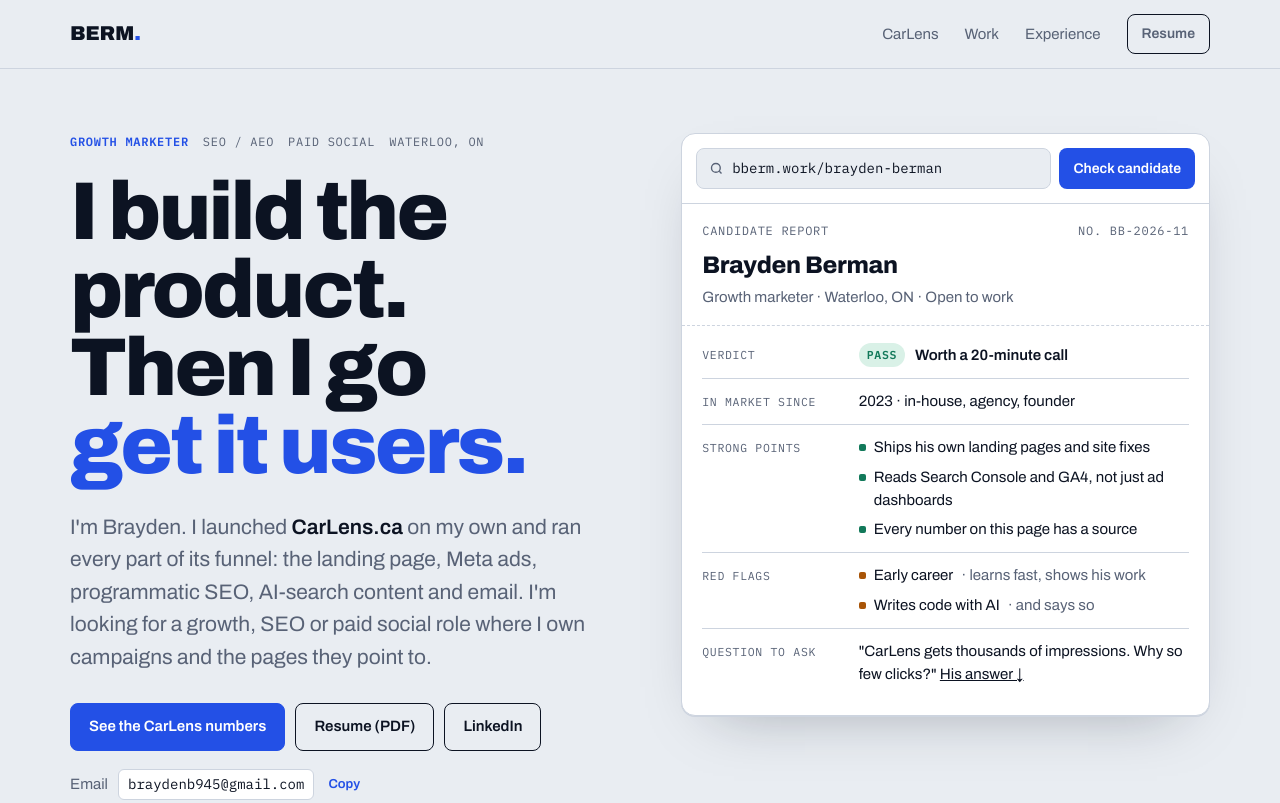
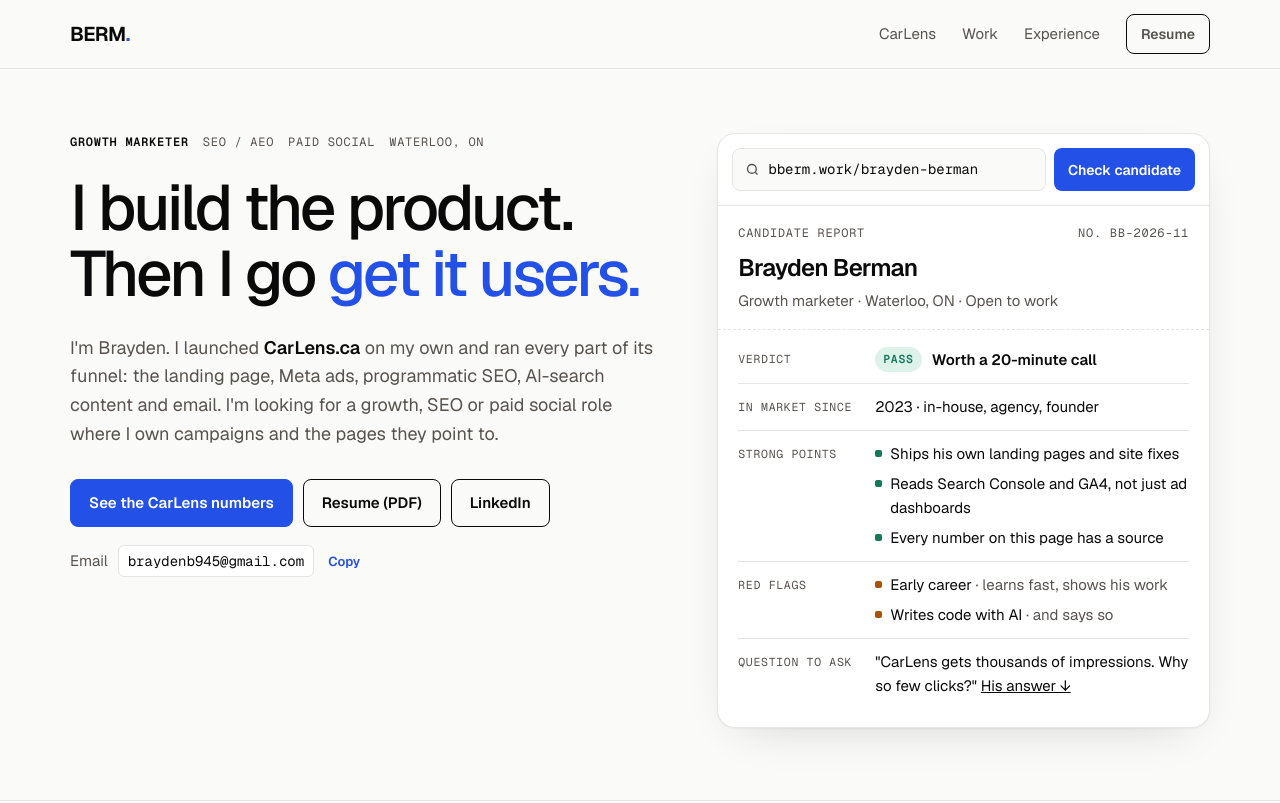
Before and after one commit to Bermmm/bberm.work, a plain HTML site: page index.html in a window 1280 px wide. Shown: the top 803 px of the page. Drawn offline with nearby package versions, Linux system fonts and the light colour scheme.

Commit message:
Add files via upload

```diff
--- a/index.html
+++ b/index.html
@@ -21,40 +21,45 @@
 <meta name="claude:viewport-fit-sides" content="cover">
 <link rel="preconnect" href="https://fonts.googleapis.com">
 <link rel="preconnect" href="https://fonts.gstatic.com" crossorigin>
-<link rel="stylesheet" href="https://fonts.googleapis.com/css2?family=Archivo:wdth,wght@62..125,400..900&family=IBM+Plex+Mono:wght@400;500;600&display=swap">
+<link rel="stylesheet" href="https://fonts.googleapis.com/css2?family=Geist:wght@400..700&family=Geist+Mono:wght@400..600&display=swap">
 <style>
-/* Layout: a used-car inspection report, applied to a candidate. Paper report card in the hero, case file below, data with sources. */
+/* Layout: a used-car inspection report, applied to a candidate. Light = clean (Geist, warm white, one blue accent); dark = technical (near-black, white CTA, soft glow). */
 :root {
-  --bg: #E9EDF2;
+  --bg: #FAFAF9;
   --card: #FFFFFF;
-  --ink: #0C1322;
-  --muted: #586276;
-  --line: #CDD4DF;
+  --ink: #0A0A0A;
+  --muted: #57534E;
+  --line: #E7E5E4;
   --blue: #2350E6;
-  --blue-soft: #DCE4FD;
+  --blue-soft: #E6ECFD;
   --pass: #12795A;
-  --pass-soft: #D9F1E7;
+  --pass-soft: #DDF3EA;
   --flag: #A85407;
-  --flag-soft: #FBEBD6;
-  --chart-bar: #A9B9F3;
-  --display: "Archivo", "Arial Narrow", Arial, sans-serif;
-  --body: "Archivo", Arial, sans-serif;
-  --mono: "IBM Plex Mono", ui-monospace, Menlo, Consolas, monospace;
+  --flag-soft: #FBEEDC;
+  --chart-bar: #BFCBF5;
+  --cta: #2350E6;
+  --cta-ink: #FFFFFF;
+  --report-shadow: 0 1px 2px rgba(0,0,0,.04), 0 16px 48px -24px rgba(0,0,0,.2);
+  --display: "Geist", ui-sans-serif, system-ui, -apple-system, "Segoe UI", sans-serif;
+  --body: "Geist", ui-sans-serif, system-ui, -apple-system, "Segoe UI", sans-serif;
+  --mono: "Geist Mono", ui-monospace, Menlo, Consolas, monospace;
   --maxw: 1180px;
 }
 @media (prefers-color-scheme: dark) { :root:not([data-theme="light"]) {
-  --bg: #090E18; --card: #111A2A; --ink: #E7ECF4; --muted: #95A1B6; --line: #24314A;
-  --blue: #7290FF; --blue-soft: #1B2850; --pass: #4FCB9C; --pass-soft: #0F3127;
-  --flag: #F2AE56; --flag-soft: #3A2810; --chart-bar: #33478F; color-scheme: dark; } }
+  --bg: #0A0A0A; --card: #111111; --ink: #FAFAFA; --muted: #A1A1AA; --line: #242424;
+  --blue: #6E8BFF; --blue-soft: #18203D; --pass: #4FCB9C; --pass-soft: #0F2A21;
+  --flag: #F2AE56; --flag-soft: #2E2210; --chart-bar: #26304F; --cta: #FAFAFA; --cta-ink: #0A0A0A;
+  --report-shadow: 0 0 0 1px rgba(110,139,255,.12), 0 30px 80px -30px rgba(110,139,255,.35); color-scheme: dark; } }
 :root[data-theme="dark"] {
-  --bg: #090E18; --card: #111A2A; --ink: #E7ECF4; --muted: #95A1B6; --line: #24314A;
-  --blue: #7290FF; --blue-soft: #1B2850; --pass: #4FCB9C; --pass-soft: #0F3127;
-  --flag: #F2AE56; --flag-soft: #3A2810; --chart-bar: #33478F; color-scheme: dark; }
+  --bg: #0A0A0A; --card: #111111; --ink: #FAFAFA; --muted: #A1A1AA; --line: #242424;
+  --blue: #6E8BFF; --blue-soft: #18203D; --pass: #4FCB9C; --pass-soft: #0F2A21;
+  --flag: #F2AE56; --flag-soft: #2E2210; --chart-bar: #26304F; --cta: #FAFAFA; --cta-ink: #0A0A0A;
+  --report-shadow: 0 0 0 1px rgba(110,139,255,.12), 0 30px 80px -30px rgba(110,139,255,.35); color-scheme: dark; }
 
 * { box-sizing: border-box; }
 html { scroll-behavior: smooth; }
 @media (prefers-reduced-motion: reduce) { html { scroll-behavior: auto; } *, *::before, *::after { animation: none !important; transition: none !important; } }
-body { margin: 0; background: var(--bg); color: var(--ink); font-family: var(--body); font-size: 17px; line-height: 1.55; -webkit-font-smoothing: antialiased; }
+body { margin: 0; background: var(--bg); color: var(--ink); font-family: var(--body); font-size: 16px; line-height: 1.6; -webkit-font-smoothing: antialiased; }
 body::before { content: ""; position: fixed; inset: 0 0 auto; height: env(safe-area-inset-top, 0px); z-index: 10; background: var(--bg); }
 a { color: inherit; }
 img { max-width: 100%; display: block; }
@@ -67,27 +72,27 @@ p { margin: 0; }
 /* Nav */
 .nav { position: sticky; top: env(safe-area-inset-top, 0px); z-index: 5; background: color-mix(in srgb, var(--bg) 88%, transparent); backdrop-filter: blur(10px); border-bottom: 1px solid var(--line); }
 .nav .wrap { display: flex; align-items: center; justify-content: space-between; gap: 16px; padding-block: 14px; }
-.logo { font-family: var(--display); font-weight: 900; font-stretch: 125%; font-size: 20px; letter-spacing: -0.01em; text-decoration: none; }
+.logo { font-family: var(--display); font-weight: 650; font-size: 20px; letter-spacing: -0.03em; text-decoration: none; }
 .logo span { color: var(--blue); }
 .nav ul { display: flex; gap: 26px; list-style: none; margin: 0; padding: 0; align-items: center; }
 .nav ul a { text-decoration: none; font-size: 15px; color: var(--muted); }
 .nav ul a:hover { color: var(--ink); }
 .btn { display: inline-flex; align-items: center; gap: 8px; font-family: var(--body); font-weight: 600; font-size: 15px; padding: 11px 18px; border-radius: 8px; border: 1px solid var(--ink); background: transparent; color: var(--ink); text-decoration: none; cursor: pointer; transition: background .15s, color .15s; }
 .btn:hover { background: var(--ink); color: var(--bg); }
-.btn.solid { background: var(--blue); border-color: var(--blue); color: #fff; }
-.btn.solid:hover { filter: brightness(1.1); background: var(--blue); }
+.btn.solid { background: var(--cta); border-color: var(--cta); color: var(--cta-ink); }
+.btn.solid:hover { filter: brightness(1.1); background: var(--cta); color: var(--cta-ink); }
 .nav .btn { padding: 8px 14px; font-size: 14px; }
 @media (max-width: 720px) { .nav ul li:not(.keep) { display: none; } }
 
 /* Hero */
 .hero { padding-block: 64px 72px; }
-.hero .wrap { display: grid; grid-template-columns: minmax(0, 1.05fr) minmax(0, 1fr); gap: 56px; align-items: start; }
+.hero .wrap { display: grid; grid-template-columns: minmax(0, 1.2fr) minmax(0, 1fr); gap: 56px; align-items: start; }
 @media (max-width: 960px) { .hero .wrap { grid-template-columns: 1fr; gap: 40px; } .hero { padding-block: 40px 56px; } }
 .eyebrow { color: var(--muted); display: flex; flex-wrap: wrap; gap: 6px 14px; }
-.eyebrow b { color: var(--blue); font-weight: 600; }
-.hero h1 { font-weight: 850; font-stretch: 118%; font-size: clamp(42px, 6.4vw, 82px); line-height: 0.95; letter-spacing: -0.035em; margin-top: 22px; }
+.eyebrow b { color: var(--ink); font-weight: 600; }
+.hero h1 { font-weight: 500; font-size: clamp(40px, 5vw, 64px); line-height: 1.04; letter-spacing: -0.045em; margin-top: 22px; }
 .hero h1 em { font-style: normal; color: var(--blue); }
-.lede { font-size: clamp(18px, 1.8vw, 21px); color: var(--muted); max-width: 34em; margin-top: 26px; }
+.lede { font-size: 18px; color: var(--muted); max-width: 34em; margin-top: 26px; }
 .lede strong { color: var(--ink); font-weight: 600; }
 .ctas { display: flex; flex-wrap: wrap; gap: 10px; margin-top: 30px; }
 .email-line { margin-top: 18px; display: flex; align-items: center; gap: 10px; flex-wrap: wrap; color: var(--muted); font-size: 15px; }
@@ -95,17 +100,17 @@ p { margin: 0; }
 .copy { font: 600 13px var(--body); color: var(--blue); background: none; border: 0; cursor: pointer; padding: 4px; }
 
 /* Report card */
-.report { background: var(--card); border: 1px solid var(--line); border-radius: 14px; box-shadow: 0 1px 0 var(--line), 0 24px 60px -32px rgba(12, 19, 34, .35); position: relative; overflow: hidden; }
+.report { background: var(--card); border: 1px solid var(--line); border-radius: 18px; box-shadow: var(--report-shadow); position: relative; overflow: hidden; }
 .report-top { display: flex; gap: 8px; padding: 14px; border-bottom: 1px solid var(--line); }
 .report-top .field { flex: 1; min-width: 0; display: flex; align-items: center; gap: 8px; border: 1px solid var(--line); border-radius: 8px; padding: 9px 12px; font-family: var(--mono); font-size: 14px; background: var(--bg); overflow: hidden; white-space: nowrap; }
 .report-top .field svg { flex: none; color: var(--muted); }
-.report-top button { flex: none; font: 600 14px var(--body); border: 0; border-radius: 8px; padding: 9px 14px; background: var(--blue); color: #fff; cursor: pointer; }
+.report-top button { flex: none; font: 600 14px var(--body); border: 0; border-radius: 8px; padding: 9px 14px; background: var(--cta); color: var(--cta-ink); cursor: pointer; }
 .report-head { padding: 18px 20px 6px; display: flex; justify-content: space-between; gap: 12px; color: var(--muted); flex-wrap: wrap; }
 .report-subject { padding: 0 20px 16px; border-bottom: 1px dashed var(--line); }
-.report-subject h2 { font-size: 24px; font-weight: 800; font-stretch: 110%; letter-spacing: -0.015em; }
+.report-subject h2 { font-size: 24px; font-weight: 600; letter-spacing: -0.03em; }
 .report-subject p { color: var(--muted); font-size: 15px; margin-top: 2px; }
 .rows { margin: 0; padding: 6px 20px 18px; }
-.row { display: grid; grid-template-columns: 9.5em minmax(0, 1fr); gap: 14px; padding: 11px 0; border-bottom: 1px solid var(--line); font-size: 15px; }
+.row { display: grid; grid-template-columns: 8.2em minmax(0, 1fr); gap: 14px; padding: 11px 0; border-bottom: 1px solid var(--line); font-size: 15px; }
 .row:last-child { border-bottom: 0; }
 @media (max-width: 480px) { .row { grid-template-columns: 1fr; gap: 4px; } .report-top .field span { overflow: hidden; text-overflow: ellipsis; } }
 .row dt { font-family: var(--mono); font-size: 11.5px; letter-spacing: .06em; text-transform: uppercase; color: var(--muted); padding-top: 3px; }
@@ -113,11 +118,11 @@ p { margin: 0; }
 .pill { display: inline-flex; align-items: center; gap: 6px; font-family: var(--mono); font-size: 11.5px; font-weight: 600; letter-spacing: .06em; text-transform: uppercase; padding: 3px 8px; border-radius: 999px; }
 .pill.pass { background: var(--pass-soft); color: var(--pass); }
 .pill.flag { background: var(--flag-soft); color: var(--flag); }
-.pill.info { background: var(--blue-soft); color: var(--blue); }
+.pill.info { background: var(--bg); color: var(--muted); box-shadow: inset 0 0 0 1px var(--line); }
 .verdict { display: flex; align-items: center; gap: 10px; flex-wrap: wrap; font-weight: 600; }
 .flags { list-style: none; padding: 0; margin: 0; display: grid; gap: 6px; }
-.flags li { display: flex; gap: 8px; align-items: baseline; }
-.flags li::before { content: ""; flex: none; width: 7px; height: 7px; border-radius: 2px; background: var(--flag); transform: translateY(-1px); }
+.flags li { position: relative; padding-left: 15px; }
+.flags li::before { content: ""; position: absolute; left: 0; top: .55em; width: 7px; height: 7px; border-radius: 2px; background: var(--flag); }
 .flags.good li::before { background: var(--pass); }
 .flags span { color: var(--muted); }
 .scanline { position: absolute; left: 0; right: 0; top: 0; height: 90px; pointer-events: none; background: linear-gradient(180deg, transparent, color-mix(in srgb, var(--blue) 14%, transparent) 70%, color-mix(in srgb, var(--blue) 55%, transparent) 100%); transform: translateY(-100px); opacity: 0; }
@@ -131,9 +136,9 @@ section { padding-block: 88px; border-top: 1px solid var(--line); }
 @media (max-width: 720px) { section { padding-block: 60px; } }
 .sec-head { display: grid; grid-template-columns: minmax(0, 1fr) minmax(0, 1fr); gap: 24px 56px; align-items: end; margin-bottom: 48px; }
 @media (max-width: 860px) { .sec-head { grid-template-columns: 1fr; } }
-.sec-head h2 { font-size: clamp(34px, 4.6vw, 58px); font-weight: 850; font-stretch: 115%; line-height: 1; letter-spacing: -0.03em; margin-top: 14px; }
+.sec-head h2 { font-size: clamp(32px, 4vw, 48px); font-weight: 500; line-height: 1.06; letter-spacing: -0.04em; margin-top: 14px; }
 .sec-head p { color: var(--muted); max-width: 34em; }
-.eyebrow-s { color: var(--blue); }
+.eyebrow-s { color: var(--muted); }
 
 /* Case file */
 .browser { background: var(--card); border: 1px solid var(--line); border-radius: 12px; overflow: hidden; }
@@ -155,14 +160,14 @@ section { padding-block: 88px; border-top: 1px solid var(--line); }
 @media (max-width: 480px) { .stats { grid-template-columns: 1fr; } }
 .stat { background: var(--card); padding: 22px 20px 18px; display: flex; flex-direction: column; gap: 6px; min-width: 0; }
 .stat .k { color: var(--muted); }
-.stat .v { font-family: var(--display); font-weight: 850; font-stretch: 112%; font-size: clamp(34px, 3.6vw, 46px); letter-spacing: -0.03em; line-height: 1.05; font-variant-numeric: tabular-nums; }
+.stat .v { font-family: var(--display); font-weight: 600; font-size: clamp(34px, 3.6vw, 44px); letter-spacing: -0.045em; line-height: 1.05; font-variant-numeric: tabular-nums; }
 .stat .v small { font-size: .5em; font-weight: 700; color: var(--muted); letter-spacing: -0.01em; }
 .stat .d { font-size: 14.5px; color: var(--muted); }
 .stat .src { margin-top: auto; padding-top: 10px; font-family: var(--mono); font-size: 10.5px; letter-spacing: .05em; text-transform: uppercase; color: var(--muted); opacity: .85; }
 
 .chart-card { margin-top: 24px; background: var(--card); border: 1px solid var(--line); border-radius: 12px; padding: 24px 22px 18px; }
 .chart-card header { display: flex; justify-content: space-between; gap: 12px 24px; flex-wrap: wrap; align-items: baseline; margin-bottom: 8px; }
-.chart-card h3 { font-size: 20px; font-weight: 750; font-stretch: 108%; letter-spacing: -0.01em; }
+.chart-card h3 { font-size: 20px; font-weight: 600; letter-spacing: -0.02em; }
 .chart-card .note { color: var(--muted); font-size: 14px; }
 .chart-wrap { overflow-x: auto; }
 .chart-wrap svg { display: block; width: 100%; min-width: 560px; height: auto; }
@@ -174,13 +179,13 @@ section { padding-block: 88px; border-top: 1px solid var(--line); }
 .moves { display: grid; grid-template-columns: repeat(2, minmax(0, 1fr)); gap: 16px; margin-top: 56px; }
 @media (max-width: 760px) { .moves { grid-template-columns: 1fr; } }
 .move { background: var(--card); border: 1px solid var(--line); border-radius: 12px; padding: 24px; display: grid; gap: 10px; align-content: start; }
-.move h3 { font-size: 21px; font-weight: 750; font-stretch: 108%; letter-spacing: -0.01em; }
+.move h3 { font-size: 20px; font-weight: 600; letter-spacing: -0.02em; }
 .move p { color: var(--muted); font-size: 15.5px; }
-.move .tag { color: var(--blue); }
+.move .tag { color: var(--muted); }
 
 .known { margin-top: 16px; border: 1px solid var(--flag); border-radius: 12px; background: var(--flag-soft); padding: 26px 24px; display: grid; grid-template-columns: minmax(0, 0.8fr) minmax(0, 1.6fr); gap: 20px 40px; }
 @media (max-width: 760px) { .known { grid-template-columns: 1fr; } }
-.known h3 { font-size: 24px; font-weight: 800; font-stretch: 110%; letter-spacing: -0.015em; margin-top: 8px; }
+.known h3 { font-size: 24px; font-weight: 600; letter-spacing: -0.03em; margin-top: 8px; }
 .known .pill { background: var(--card); }
 .known ul { margin: 0; padding: 0; list-style: none; display: grid; gap: 12px; }
 .known li { padding-left: 18px; position: relative; font-size: 15.5px; }
@@ -207,10 +212,10 @@ section { padding-block: 88px; border-top: 1px solid var(--line); }
 @media (max-width: 960px) { .work { grid-template-columns: 1fr; } }
 .job { background: var(--card); border: 1px solid var(--line); border-radius: 12px; padding: 24px; display: grid; gap: 12px; align-content: start; }
 .job .top { display: flex; justify-content: space-between; gap: 10px; align-items: center; flex-wrap: wrap; }
-.job h3 { font-size: 22px; font-weight: 800; font-stretch: 110%; letter-spacing: -0.015em; }
+.job h3 { font-size: 22px; font-weight: 600; letter-spacing: -0.03em; }
 .job .role { color: var(--muted); font-size: 15px; margin-top: -6px; }
 .job ul { margin: 0; padding-left: 18px; display: grid; gap: 7px; font-size: 15px; }
-.job li::marker { color: var(--blue); }
+.job li::marker { color: var(--muted); }
 
 /* Timeline + tools */
 .split { display: grid; grid-template-columns: minmax(0, 1.2fr) minmax(0, 1fr); gap: 56px; }
@@ -229,7 +234,7 @@ section { padding-block: 88px; border-top: 1px solid var(--line); }
 
 /* Contact */
 .contact { padding-block: 96px; }
-.contact h2 { font-size: clamp(44px, 7.5vw, 104px); font-weight: 900; font-stretch: 122%; line-height: .92; letter-spacing: -0.04em; }
+.contact h2 { font-size: clamp(40px, 6.5vw, 84px); font-weight: 500; line-height: 1; letter-spacing: -0.05em; }
 .contact h2 em { font-style: normal; color: var(--blue); }
 .contact p { color: var(--muted); font-size: 19px; max-width: 32em; margin-top: 24px; }
 .links { display: flex; flex-wrap: wrap; gap: 10px; margin-top: 32px; }
@@ -238,8 +243,6 @@ footer .wrap { display: flex; justify-content: space-between; gap: 12px; flex-wr
 </style>
 </head>
 <body>
-
-
 <nav class="nav" aria-label="Main">
   <div class="wrap">
     <a class="logo" href="#top">BERM<span>.</span></a>
@@ -433,7 +436,7 @@ footer .wrap { display: flex; justify-content: space-between; gap: 12px; flex-wr
     <div class="split">
       <div>
         <div class="mono eyebrow-s">History</div>
-        <h2 style="font-size:clamp(30px,3.6vw,44px);font-weight:850;font-stretch:115%;letter-spacing:-0.03em;line-height:1;margin:14px 0 28px">Service record</h2>
+        <h2 style="font-size:clamp(30px,3.6vw,44px);font-weight:500;letter-spacing:-0.04em;line-height:1.06;margin:14px 0 28px">Service record</h2>
         <ol class="timeline" reversed>
           <li><span class="when">2025 – now</span><div><b>CarLens · Founder, product &amp; growth</b><span>Built and marketed a used-car listing checker for Canadian buyers.</span></div></li>
           <li><span class="when">2025 – now</span><div><b>Freelance · SEO / AEO consultant</b><span>Local search and AI visibility for GTA trades.</span></div></li>
@@ -540,6 +543,5 @@ footer .wrap { display: flex; justify-content: space-between; gap: 12px; flex-wr
   });
 })();
 </script>
-
 </body>
 </html>
```
Also changed, not shown: 404.html (+14 -12 lines), og-cover.png.
